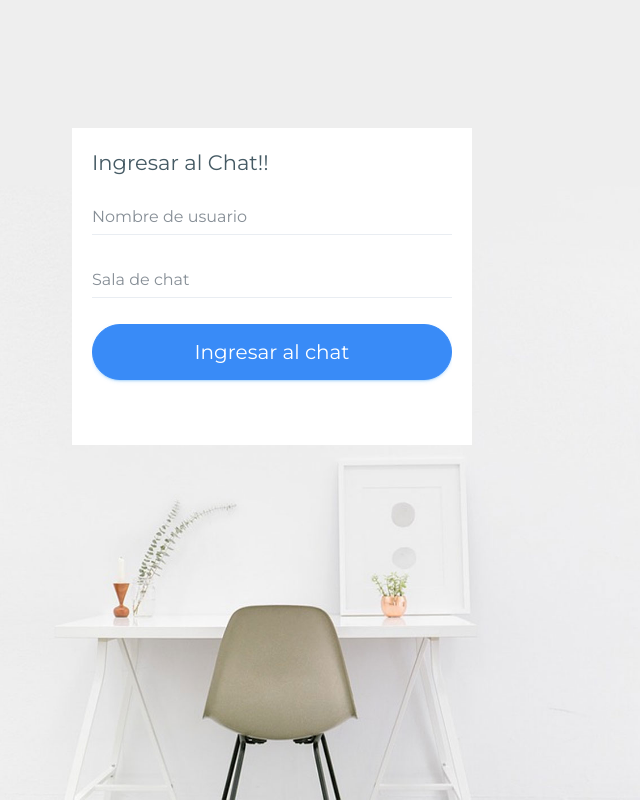
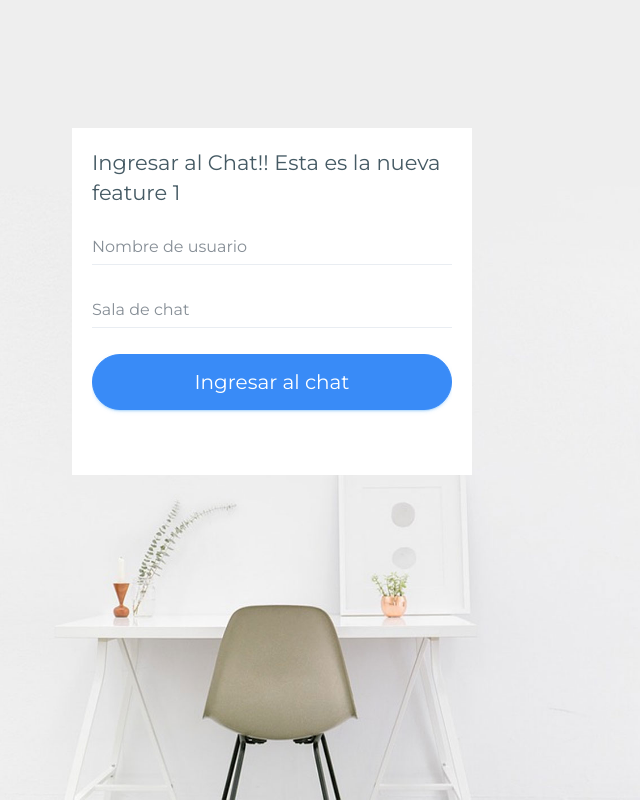
Before and after one commit to kalito2092/sockets-chat, a website: page public/index.html in a window 1280 px wide. Shown: the whole page, without its empty margins (368-1008 px from the left). Drawn offline with Linux system fonts and the light colour scheme.

Commit message:
Commit 1: nueva_feature 1

```diff
--- a/public/index.html
+++ b/public/index.html
@@ -46,7 +46,7 @@
             <div class="login-box card">
                 <div class="card-body">
                     <form class="form-horizontal form-material" id="loginform" action="chat.html">
-                        <h3 class="box-title m-b-20">Ingresar al Chat!!</h3>
+                        <h3 class="box-title m-b-20">Ingresar al Chat!! Esta es la nueva feature 1</h3>
                         <div class="form-group ">
                             <div class="col-xs-12">
                                 <input class="form-control" type="text" required="" placeholder="Nombre de usuario" name="nombre"> </div>
```
